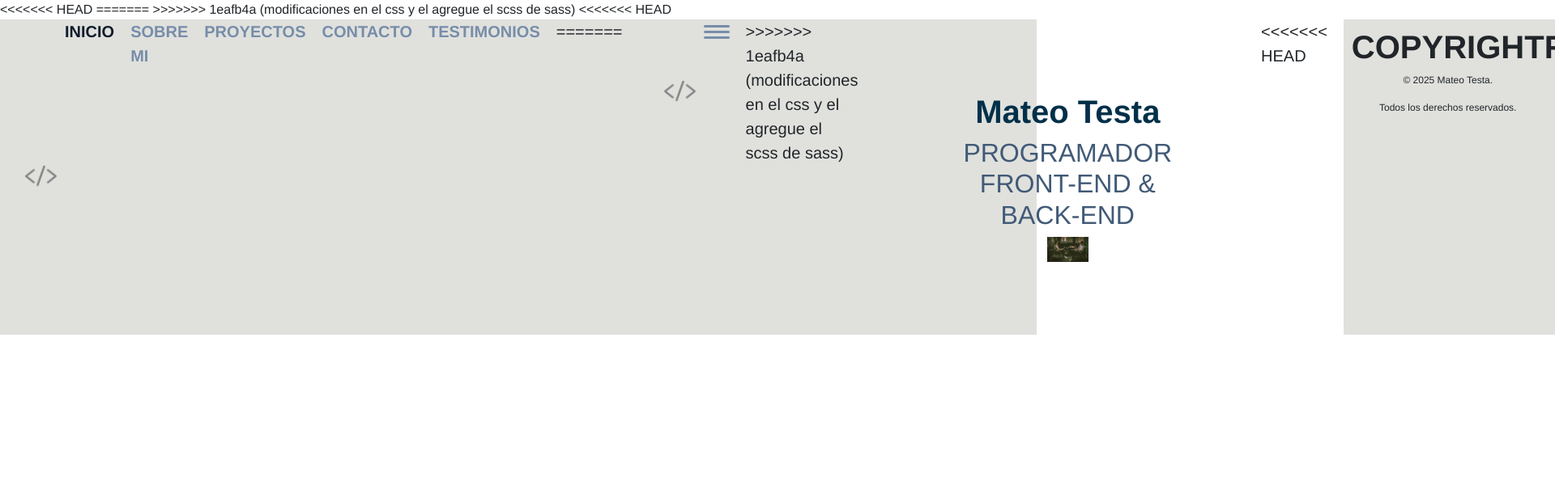
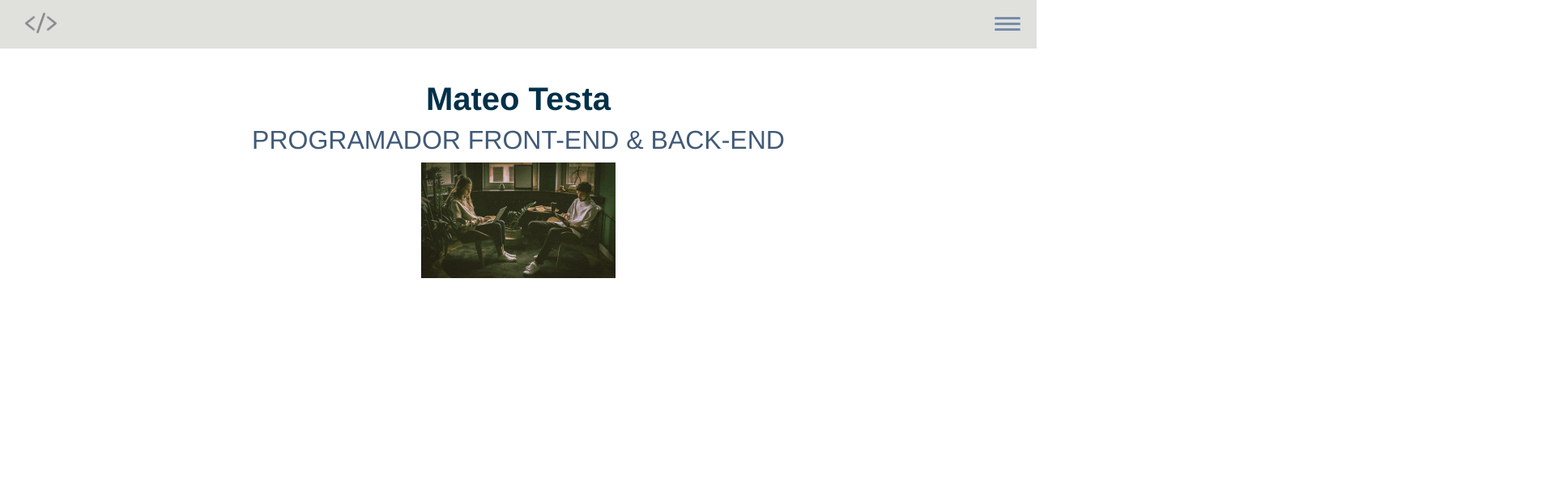
Before and after one commit to zsalts/proyecto-mateo-testa, a plain HTML site: page index.html in a window 1280 px wide. Shown: the top 616 px of the page at 81% size, 1920 px wide, since content can reach past the window. Drawn offline with nearby package versions, Linux system fonts and the light colour scheme.

Commit message:
arreglo en el index

```diff
--- a/index.html
+++ b/index.html
@@ -1,60 +1,39 @@
 <!DOCTYPE html>
 <html lang="en">
-<<<<<<< HEAD
-
-=======
->>>>>>> 1eafb4a (modificaciones en el css y el agregue el scss de sass)
 <head>
   <meta charset="UTF-8" />
   <meta name="viewport" content="width=device-width, initial-scale=1" />
   <title>Mateo Testa - INICIO</title>
-<<<<<<< HEAD
   <link href="https://cdn.jsdelivr.net/npm/bootstrap@5.3.7/dist/css/bootstrap.min.css" rel="stylesheet" integrity="sha384-LN+7fdVzj6u52u30Kp6M/trliBMCMKTyK833zpbD+pXdCLuTusPj697FH4R/5mcr" crossorigin="anonymous">
   <link rel="stylesheet" href="./style/style.css" />
 </head>
 
 <body>
-  <header>
+    <header>
     <div class="header-container">
       <div class="logo">
-        <img src="../image/Logo.png" alt="Logo"/>
-      </div>
-      <nav>
-        <ul class="menu">
-          <li><a href="index.html"class="active">INICIO</a></li>
-          <li><a href="./Pages/sobre_mi.html">SOBRE MI</a></li>
-          <li><a href="./Pages/proyectos.html">PROYECTOS</a></li>
-          <li><a href="./Pages/contacto.html">CONTACTO</a></li>
-          <li><a href="./Pages/testimonios.html">TESTIMONIOS</a></li>
-=======
-  <link rel="stylesheet" href="./style/style.css" />
-</head>
-<body>
-
-  <header>
-    <div class="header-container">
-      <div class="logo">
-        <img src="./image/Logo.png" alt="Logo" height="40" />
+        <img src="../image/Logo.png" alt="Logo" height="40" />
       </div>
       <nav>
         <ul class="menu dropdown">
           <li>
-            <span class="dropbtn" style="display: flex; align-items: center; cursor: pointer; background: none; border: none;">
+            <span class="dropbtn"
+              style="display: flex; align-items: center; cursor: pointer; background: none; border: none;">
               <svg width="32" height="32" viewBox="0 0 32 32" fill="none" xmlns="http://www.w3.org/2000/svg">
-                <rect y="7" width="32" height="3" rx="1.5" fill="#778DA9"/>
-                <rect y="14" width="32" height="3" rx="1.5" fill="#778DA9"/>
-                <rect y="21" width="32" height="3" rx="1.5" fill="#778DA9"/>
+                <rect y="7" width="32" height="3" rx="1.5" fill="#778DA9" />
+                <rect y="14" width="32" height="3" rx="1.5" fill="#778DA9" />
+                <rect y="21" width="32" height="3" rx="1.5" fill="#778DA9" />
               </svg>
             </span>
             <ul class="dropdown-content">
-              <li><a href="./index.html" class="active">INICIO</a></li>
-              <li><a href="./pages/sobre_mi.html">SOBRE MI</a></li>
-              <li><a href="./pages/proyectos.html">PROYECTOS</a></li>
-              <li><a href="./pages/contacto.html">CONTACTO</a></li>
-              <li><a href="./pages/testimonios.html">TESTIMONIOS</a></li>
+              <li><a href="../index.html">INICIO</a></li>
+              <li><a href="sobre_mi.html">SOBRE MI</a></li>
+              <li><a href="proyectos.html">PROYECTOS</a></li>
+              <li><a href="contacto.html">CONTACTO</a></li>
+              <li><a href="testimonios.html">TESTIMONIOS</a></li>
+
             </ul>
           </li>
->>>>>>> 1eafb4a (modificaciones en el css y el agregue el scss de sass)
         </ul>
       </nav>
     </div>
@@ -65,7 +44,6 @@
     <h2 class="sub">PROGRAMADOR FRONT-END & BACK-END</h2>
     <img src="./image/gente_codeando.avif" alt="programador" class="foto">
   </main>
-<<<<<<< HEAD
   <footer>
     <div class="copyright">
       <h1><strong>COPYRIGHT</strong></h1>
@@ -89,27 +67,4 @@
   <script src="https://cdn.jsdelivr.net/npm/bootstrap@5.3.7/dist/js/bootstrap.bundle.min.js" integrity="sha384-ndDqU0Gzau9qJ1lfW4pNLlhNTkCfHzAVBReH9diLvGRem5+R9g2FzA8ZGN954O5Q" crossorigin="anonymous"></script>
 </body>
 
-=======
-
-  <footer>
-    <div class="copyright">
-        <h1><strong>COPYRIGHT</strong></h1>
-        <p>© 2025 Mateo Testa.</p>
-        <p>Todos los derechos reservados.</p>
-    </div>
-    <div class="redes">
-        <h1><strong>REDES</strong></h1>
-        <a href="https://www.facebook.com" target="_blank"><img src="../image/facebook.png" alt="facebook" class="social"></a>
-        <a href="https://www.instagram.com" target="_blank"><img src="../image/logotipo-de-instagram.png" alt="ig" class="social"></a>
-        <a href="https://www.x.com" target="_blank"><img src="../image/gorjeo.png" alt="x" class="social"></a>
-    </div>
-    <div class="contacto">
-        <h1><strong>CONTACTO</strong></h1>
-        <p>(223)1234567</p>
-        <p>mateotesta@gmail.com</p>
-    </div>
-  </footer>
-
-</body>
->>>>>>> 1eafb4a (modificaciones en el css y el agregue el scss de sass)
 </html>
```
